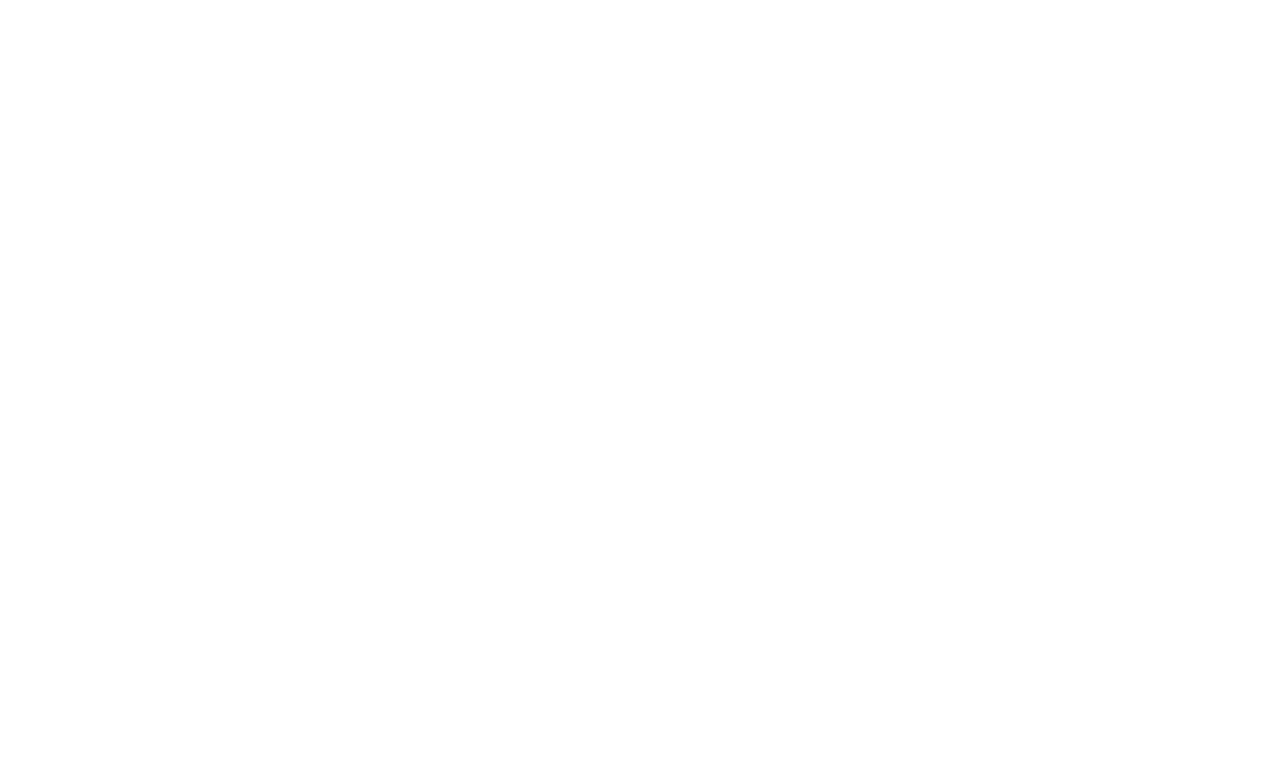
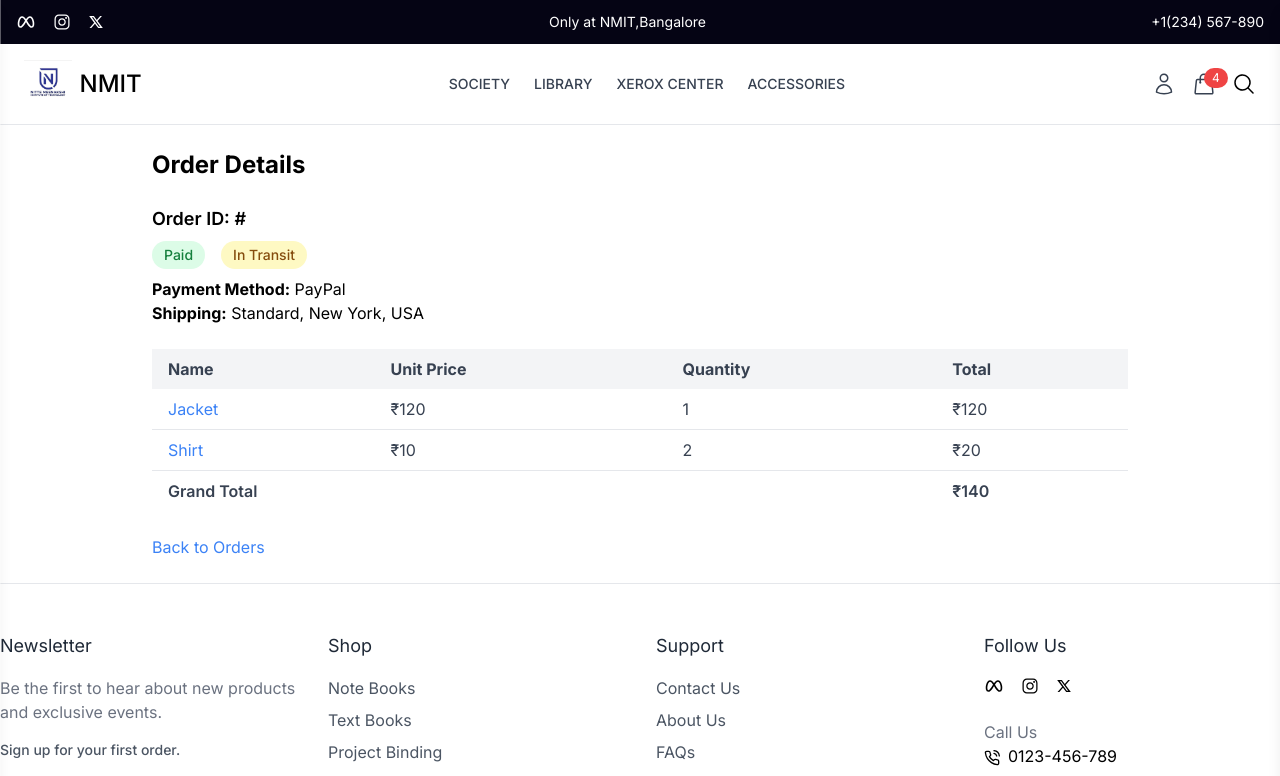
Before and after one commit to Manyalingaraju/NMITProject, a React (Vite) app in the folder frontend/: page /OrderDetailsPage in a window 1280 px wide. Before the commit this address had no page. Shown: the top 776 px of the page. Built offline with nearby package versions, Linux system fonts and the light colour scheme.

Commit message:
added new Order detail pager

```diff
--- a/frontend/src/App.jsx
+++ b/frontend/src/App.jsx
@@ -8,8 +8,9 @@
 import CollectionPage from "./pages/CollectionPage";
 import CheckOut from "./components/Cart/Checkout";
 import ProductDetails from "./components/Products/ProductDetails";
+import OrderDetailsPage from "./pages/OrderDetailsPage";
+import OrderConfirmationPage from "./pages/OrderConfirmationPage";
 
-import OrderConfirmationPage from "./pages/OrderConfirmationPage";
 
 const App = () => {
   return (
@@ -28,6 +29,7 @@
           <Route path="product/:id" element={<ProductDetails />} />
           <Route path="checkout" element={<CheckOut />} />
           <Route path="order-confirmation" element={<OrderConfirmationPage />} />
+         <Route path="/OrderDetailsPage" element={<OrderDetailsPage />} />
 
         </Route>
         {/* Admin layout and routes can be added here */}
--- /dev/null
+++ b/frontend/src/pages/OrderDetailsPage.jsx
@@ -0,0 +1,104 @@
+import React, { useEffect, useState, useMemo } from 'react';
+import { useParams, Link } from 'react-router-dom';
+
+const OrderDetailsPage = () => {
+  const { id } = useParams();
+  const [orderDetails, setOrderDetails] = useState(null);
+
+  useEffect(() => {
+    const mockOrderDetails = {
+      _id: id,
+      createdAt: new Date(),
+      isPaid: true,
+      isDelivered: false,
+      paymentMethod: "PayPal",
+      shippingMethod: "Standard",
+      shippingAddress: { city: "New York", country: "USA" },
+      orderItems: [
+        {
+          productId: "1",
+          name: "Jacket",
+          price: 120,
+          quantity: 1,
+          image: "https://picsum.photos/150?random=1",
+        },
+        {
+          productId: "2",
+          name: "Shirt",
+          price: 10,
+          quantity: 2,
+          image: "https://picsum.photos/150?random=2",
+        },
+      ],
+    };
+    setOrderDetails(mockOrderDetails);
+  }, [id]);
+
+  const orderTotal = useMemo(() => {
+    if (!orderDetails) return 0;
+    return orderDetails.orderItems.reduce(
+      (sum, item) => sum + item.price * item.quantity,
+      0
+    );
+  }, [orderDetails]);
+
+  if (!orderDetails) return <div className="p-6">Loading...</div>;
+
+  return (
+    <div className="max-w-5xl mx-auto p-6">
+      <h2 className="text-2xl font-bold mb-6">Order Details</h2>
+
+      <div className="mb-6">
+        <h3 className="text-lg font-semibold mb-2">Order ID: #{orderDetails._id}</h3>
+        <div className="flex gap-4 mb-2">
+          <span className={`px-3 py-1 rounded-full text-sm font-medium ${orderDetails.isPaid ? 'bg-green-100 text-green-700' : 'bg-red-100 text-red-700'}`}>
+            {orderDetails.isPaid ? "Paid" : "Unpaid"}
+          </span>
+          <span className={`px-3 py-1 rounded-full text-sm font-medium ${orderDetails.isDelivered ? 'bg-green-100 text-green-700' : 'bg-yellow-100 text-yellow-800'}`}>
+            {orderDetails.isDelivered ? "Delivered" : "In Transit"}
+          </span>
+        </div>
+        <p><strong>Payment Method:</strong> {orderDetails.paymentMethod}</p>
+        <p><strong>Shipping:</strong> {orderDetails.shippingMethod}, {orderDetails.shippingAddress.city}, {orderDetails.shippingAddress.country}</p>
+      </div>
+
+      {/* Table */}
+      <div className="overflow-x-auto mb-6">
+        <table className="min-w-full text-left text-gray-700">
+          <thead className="bg-gray-100">
+            <tr>
+              <th className="py-2 px-4">Name</th>
+              <th className="py-2 px-4">Unit Price</th>
+              <th className="py-2 px-4">Quantity</th>
+              <th className="py-2 px-4">Total</th>
+            </tr>
+          </thead>
+          <tbody>
+            {orderDetails.orderItems.map((item) => (
+              <tr key={item.productId} className="border-b">
+                <td className="py-2 px-4">
+                  <Link to={`/product/${item.productId}`} className="text-blue-500 hover:underline">
+                    {item.name}
+                  </Link>
+                </td>
+                <td className="py-2 px-4">₹{item.price}</td>
+                <td className="py-2 px-4">{item.quantity}</td>
+                <td className="py-2 px-4">₹{item.price * item.quantity}</td>
+              </tr>
+            ))}
+            <tr className="font-semibold">
+              <td className="py-2 px-4" colSpan={3}>Grand Total</td>
+              <td className="py-2 px-4">₹{orderTotal}</td>
+            </tr>
+          </tbody>
+        </table>
+      </div>
+
+      <Link to="/my-orders" className="text-blue-500 hover:underline">
+        Back to Orders
+      </Link>
+    </div>
+  );
+};
+
+export default OrderDetailsPage;
```
